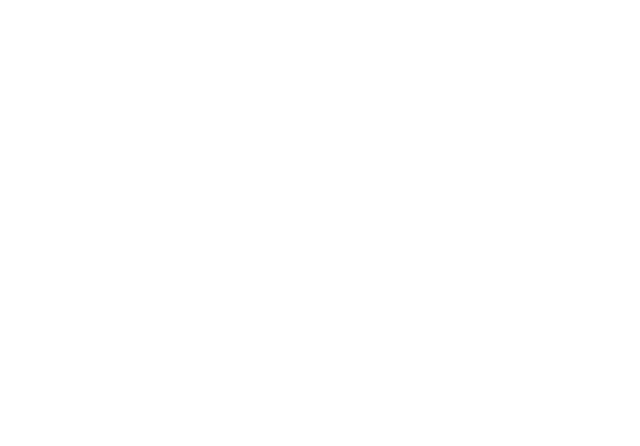
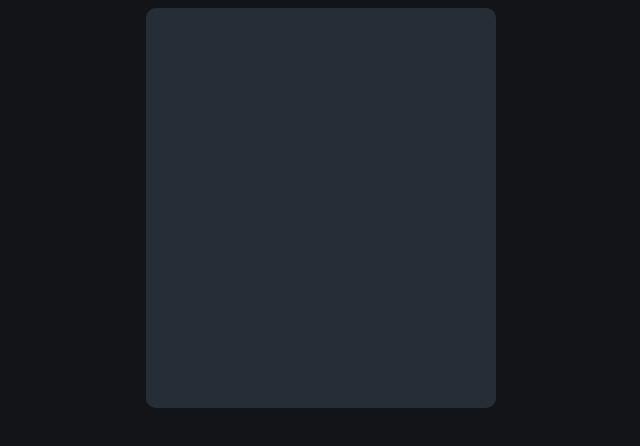
Before and after one commit to joshuawiidrichter1994/interactive-rating-component, a plain HTML site: page interactive-rating-component-main/index.html in a window 1280 px wide. Shown: the whole page, without its empty margins (327-967 px from the left). Drawn offline with Linux system fonts and the light colour scheme.

Commit message:
Added container and background

```diff
--- a/interactive-rating-component-main/index.html
+++ b/interactive-rating-component-main/index.html
@@ -9,7 +9,13 @@
       sizes="32x32"
       href="./images/favicon-32x32.png"
     />
+    <link rel="stylesheet" href="./styles.css" />
     <title>Frontend Mentor | Interactive rating component</title>
   </head>
-  <body></body>
+  <body>
+    <div class="container">
+      <div class="rating"></div>
+      <div class="thank-you"></div>
+    </div>
+  </body>
 </html>
--- a/interactive-rating-component-main/styles.css
+++ b/interactive-rating-component-main/styles.css
@@ -1 +1,16 @@
 @import url('https://fonts.googleapis.com/css2?family=Overpass:ital,wght@0,100..900;1,100..900&family=Roboto:ital,wght@0,100;0,300;0,400;0,500;0,700;0,900;1,100;1,300;1,400;1,500;1,700;1,900&display=swap');
+
+body {
+  display: flex;
+  justify-content: center;
+  align-items: center;
+  background-color: hsl(216, 12%, 8%);
+  width: 100%;
+}
+
+.container {
+  height: 400px;
+  width: 350px;
+  background-color: hsl(213, 19%, 18%);
+  border-radius: 10px;
+}
```
